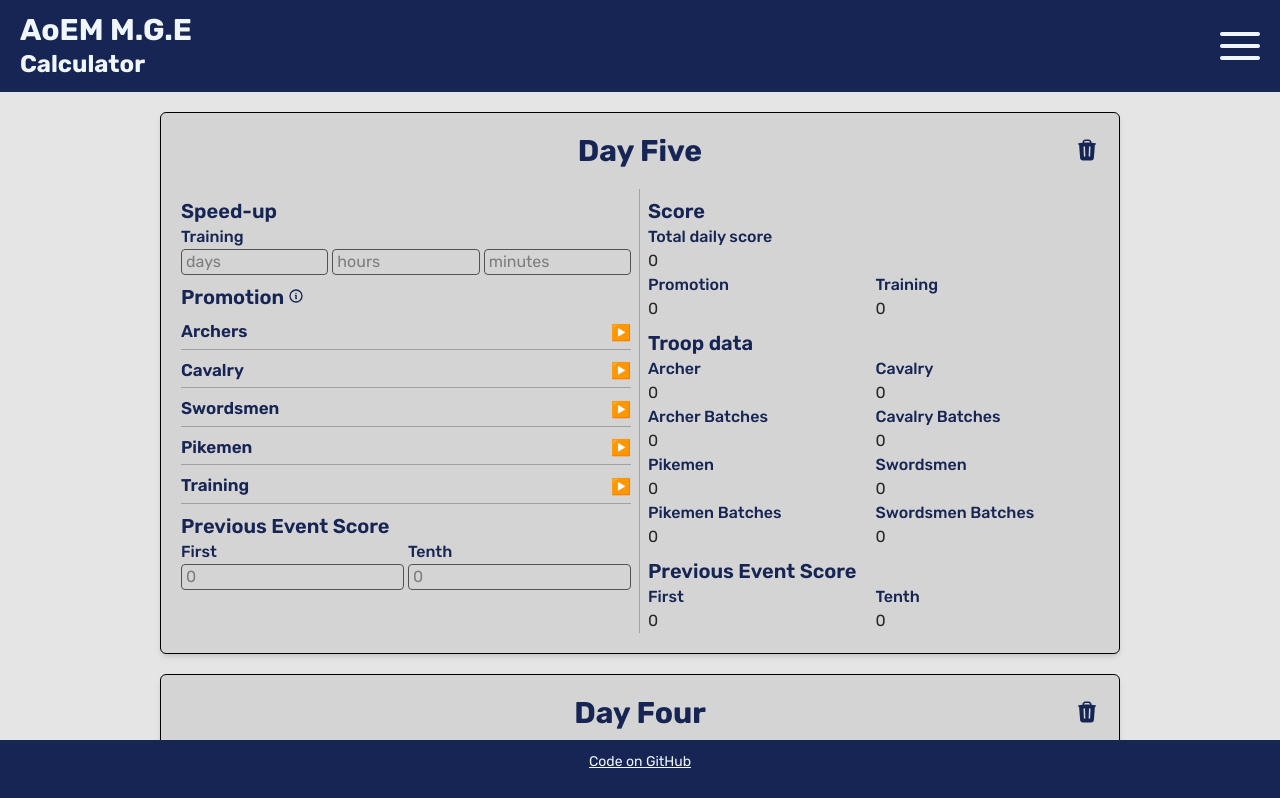
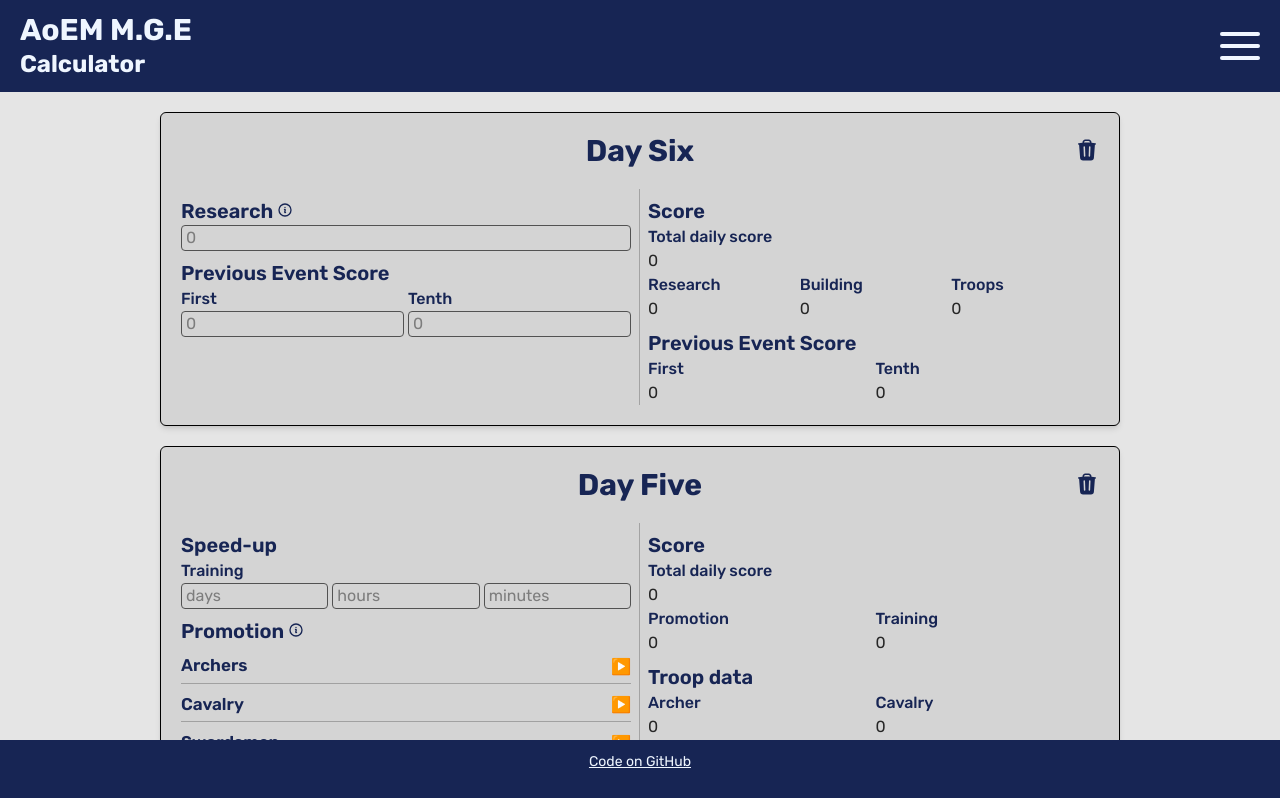
Before and after one commit to haggqvist459/AOEM_MGE_TS, a React (Vite) app: page / in a window 1280 px wide. Shown: the top 798 px of the page. Built offline with nearby package versions, Linux system fonts and the light colour scheme.

Commit message:
redux complete, working on day six UI

```diff
--- /dev/null
+++ b/src/components/calculators/DaySixCalc.tsx
@@ -0,0 +1,91 @@
+import { useState } from 'react'
+import { useDailyCalculator } from '@/hooks'
+import { toNumber } from '@/utils'
+import { ResetStateDaysix, updateFieldDaySix, calculateDailyScoreDaySix, DaySixStateData } from '@/redux'
+import { CalculatorHeader, CalculatorContainer, RowWrapper, SubHeader, InfoButton, Input, Output, Modal } from '@/components'
+
+type Props = {}
+
+const DaySixCalc = (props: Props) => {
+
+  const {
+    localState,
+    handleLocalChange,
+    handleBlur,
+    reset,
+  } = useDailyCalculator<DaySixStateData>({
+    selector: state => state.daySix,
+    updateField: updateFieldDaySix,
+    calculateScore: (field) => calculateDailyScoreDaySix(field),
+    resetState: ResetStateDaysix,
+  })
+
+  const [showModal, setShowModal] = useState(false)
+
+  const resetCalculator = () => {
+    reset()
+    setShowModal(false);
+  }
+
+  return (
+    <CalculatorContainer>
+      <CalculatorHeader title='Day Six' handleClick={() => setShowModal(prev => !prev)} />
+      <div className='flex flex-col md:flex-row'>
+        <div className='calculator-input'>
+          <div className='flex space-x-1'>
+            <SubHeader title='Research' />
+            <InfoButton message='Input the power gain based on the research you estimate to complete' />
+          </div>
+          <Input
+            id='researchPower'
+            placeholder='0'
+            value={localState.researchPower}
+            onChange={(e) => handleLocalChange('researchPower', e.target.value)}
+            onBlur={() => handleBlur('researchPower')}
+          />
+          <SubHeader title='Previous Event Score' />
+          <RowWrapper>
+            <Input
+              id='previous.first'
+              label='First'
+              placeholder='0'
+              value={localState.previousEvent.first}
+              onChange={(e) => handleLocalChange('previousEvent', e.target.value, 'first')}
+              onBlur={() => handleBlur('previousEvent', 'first')}
+            />
+            <Input
+              id='previous.tenth'
+              label='Tenth'
+              placeholder='0'
+              value={localState.previousEvent.tenth}
+              onChange={(e) => handleLocalChange('previousEvent', e.target.value, 'tenth')}
+              onBlur={() => handleBlur('previousEvent', 'tenth')}
+            />
+          </RowWrapper>
+        </div>
+        <div className='calculator-output'>
+          <SubHeader title="Score" />
+          <Output label="Total daily score" value={localState.totalDailyScore} />
+          <RowWrapper>
+            <Output label="Research" value={localState.score.research} />
+            <Output label="Building" value={localState.score.building} />
+            <Output label="Troops" value={localState.score.troop} />
+          </RowWrapper>
+          <SubHeader title='Previous Event Score' />
+          <RowWrapper>
+            <Output label='First' value={toNumber(localState.previousEvent.first)} />
+            <Output label='Tenth' value={toNumber(localState.previousEvent.tenth)} />
+          </RowWrapper>
+        </div>
+      </div>
+      <Modal
+        isOpen={showModal}
+        title="Reset Calculator"
+        description="Reset all values back to 0? This action can not be undone."
+        onCancel={() => setShowModal(false)}
+        onConfirm={resetCalculator} />
+    </CalculatorContainer>
+  )
+}
+
+export default DaySixCalc;
--- a/src/components/calculators/index.ts
+++ b/src/components/calculators/index.ts
@@ -3,3 +3,4 @@ export { default as DayTwoCalc } from './DayTwoCalc';
 export { default as DayThreeCalc } from './DayThreeCalc';
 export { default as DayFourCalc } from './DayFourCalc';
 export { default as DayFiveCalc } from './DayFiveCalc'
+export { default as DaySixCalc} from './DaySixCalc';
--- a/src/pages/Homepage.tsx
+++ b/src/pages/Homepage.tsx
@@ -1,5 +1,5 @@
 import { useState } from 'react'
-import { DayOneCalc, DayThreeCalc, DayTwoCalc, DayFourCalc, DayFiveCalc } from '@/components/calculators';
+import { DayOneCalc, DayThreeCalc, DayTwoCalc, DayFourCalc, DayFiveCalc, DaySixCalc } from '@/components/calculators';
 
 type Props = {}
 
@@ -9,6 +9,7 @@ const HomePage = (props: Props) => {
 
   return (
     <div>
+      <DaySixCalc />
       <DayFiveCalc />
       <DayFourCalc />
       <DayThreeCalc />
--- /dev/null
+++ b/src/redux/slices/daySix/daySix.types.tsx
@@ -0,0 +1,25 @@
+import { PreviousEventData } from "@/types";
+import { TROOP_TIER_MULTIPLIERS } from "@/utils";
+
+
+export type TroopPowerData = {
+  troopsTotal: string
+  troopTier: typeof TROOP_TIER_MULTIPLIERS[keyof typeof TROOP_TIER_MULTIPLIERS]
+}
+
+export type DaySixStateData = {
+  troopPower: TroopPowerData,
+  researchPower: string
+  buildingPower: {
+    firstQueue: string
+    secondQueue: string
+    thirdQueue: string
+  }
+  score: {
+    troop: number
+    building: number
+    research: number
+  }
+  totalDailyScore: number
+  previousEvent: PreviousEventData
+}
--- /dev/null
+++ b/src/redux/slices/daySix/daySixSlice.tsx
@@ -0,0 +1,92 @@
+import { createSlice, PayloadAction } from "@reduxjs/toolkit";
+import { saveData, loadData, toNumber, updateFieldDelegated, toSeconds } from "@/utils";
+import { DAY_KEYS, POINTS_AND_MULTIPLIERS, TROOP_TIER_MULTIPLIERS } from "@/utils";
+import { DaySixStateData } from "../daySix";
+
+const targetTierDefault = TROOP_TIER_MULTIPLIERS['Tier 7'];
+
+const initialState: DaySixStateData = loadData<DaySixStateData>(DAY_KEYS.DAY_SIX) ?? {
+  troopPower: {
+    troopsTotal: '',
+    troopTier: targetTierDefault
+  },
+  buildingPower: {
+    firstQueue: '',
+    secondQueue: '',
+    thirdQueue: '',
+  },
+  researchPower: '',
+  score: {
+    building: 0,
+    research: 0,
+    troop: 0
+  },
+  totalDailyScore: 0,
+  previousEvent: {
+    first: '',
+    tenth: ''
+  }
+}
+
+const daySixSlice = createSlice({
+  name: DAY_KEYS.DAY_SIX,
+  initialState,
+  reducers: {
+    updateField: (state, action) => updateFieldDelegated(state, action),
+    calculateDailyScore: (state, action: PayloadAction<string | undefined>) => {
+      const field = action.payload
+
+      switch (field) {
+        case 'troopPower':
+          state.score.troop = 0
+
+          break;
+        case 'buildingPower':
+          state.score.building = 0
+          break;
+        case 'researchPower':
+          state.score.research = toNumber(state.researchPower) * POINTS_AND_MULTIPLIERS.POWER_RESEARCH
+          break;
+        case 'previousEvent':
+          break;
+        default:
+          console.error("incorrect value for field provided to calculateDailyScore: ", field)
+          break;
+      }
+
+      state.totalDailyScore = Object.values(state.score)
+        .reduce((total, score) => total + (score || 0), 0);
+
+    },
+    resetState: () => {
+      const reset = {
+        troopPower: {
+          troopsTotal: '',
+          troopTier: targetTierDefault
+        },
+        buildingPower: {
+          firstQueue: '',
+          secondQueue: '',
+          thirdQueue: '',
+        },
+        researchPower: '',
+        score: {
+          building: 0,
+          research: 0,
+          troop: 0
+        },
+        totalDailyScore: 0,
+        previousEvent: {
+          first: '',
+          tenth: ''
+        }
+      }
+
+      saveData(DAY_KEYS.DAY_SIX, reset);
+      return reset
+    }
+  }
+})
+
+export const { updateField, calculateDailyScore, resetState } = daySixSlice.actions;
+export default daySixSlice.reducer;
--- /dev/null
+++ b/src/redux/slices/daySix/index.ts
@@ -0,0 +1,9 @@
+export { default as daySixReducer } from './daySixSlice'
+export {
+  updateField as updateFieldDaySix,
+  calculateDailyScore as calculateDailyScoreDaySix,
+  resetState as ResetStateDaysix,
+} from './daySixSlice'
+
+
+export * from './daySix.types'
--- a/src/redux/slices/index.ts
+++ b/src/redux/slices/index.ts
@@ -3,3 +3,4 @@ export * from './dayTwo';
 export * from './dayThree';
 export * from './dayFour';
 export * from './dayFive';
+export * from './daySix';
--- a/src/redux/store.ts
+++ b/src/redux/store.ts
@@ -1,5 +1,5 @@
 import { configureStore } from "@reduxjs/toolkit";
-import { dayOneReducer, dayTwoReducer, dayThreeReducer, dayFourReducer, dayFiveReducer } from '@/redux/slices';
+import { dayOneReducer, dayTwoReducer, dayThreeReducer, dayFourReducer, dayFiveReducer, daySixReducer } from '@/redux/slices';
 import { saveData, DAY_KEYS } from "@/utils";
 
 
@@ -10,6 +10,7 @@ export const store = configureStore({
     [DAY_KEYS.DAY_THREE]: dayThreeReducer,
     [DAY_KEYS.DAY_FOUR]: dayFourReducer,
     [DAY_KEYS.DAY_FIVE]: dayFiveReducer,
+    [DAY_KEYS.DAY_SIX]: daySixReducer
   },
 
 });
```
